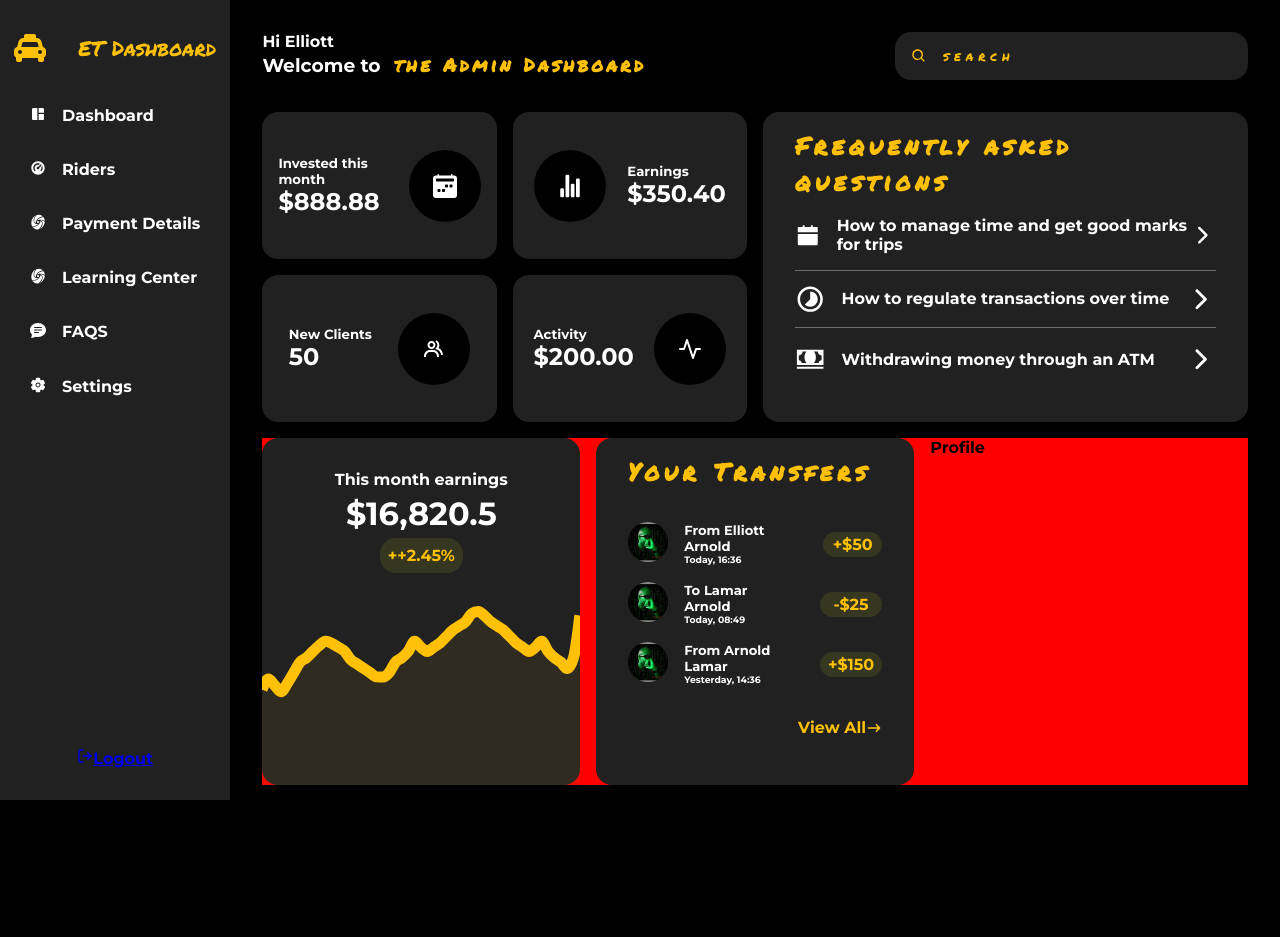
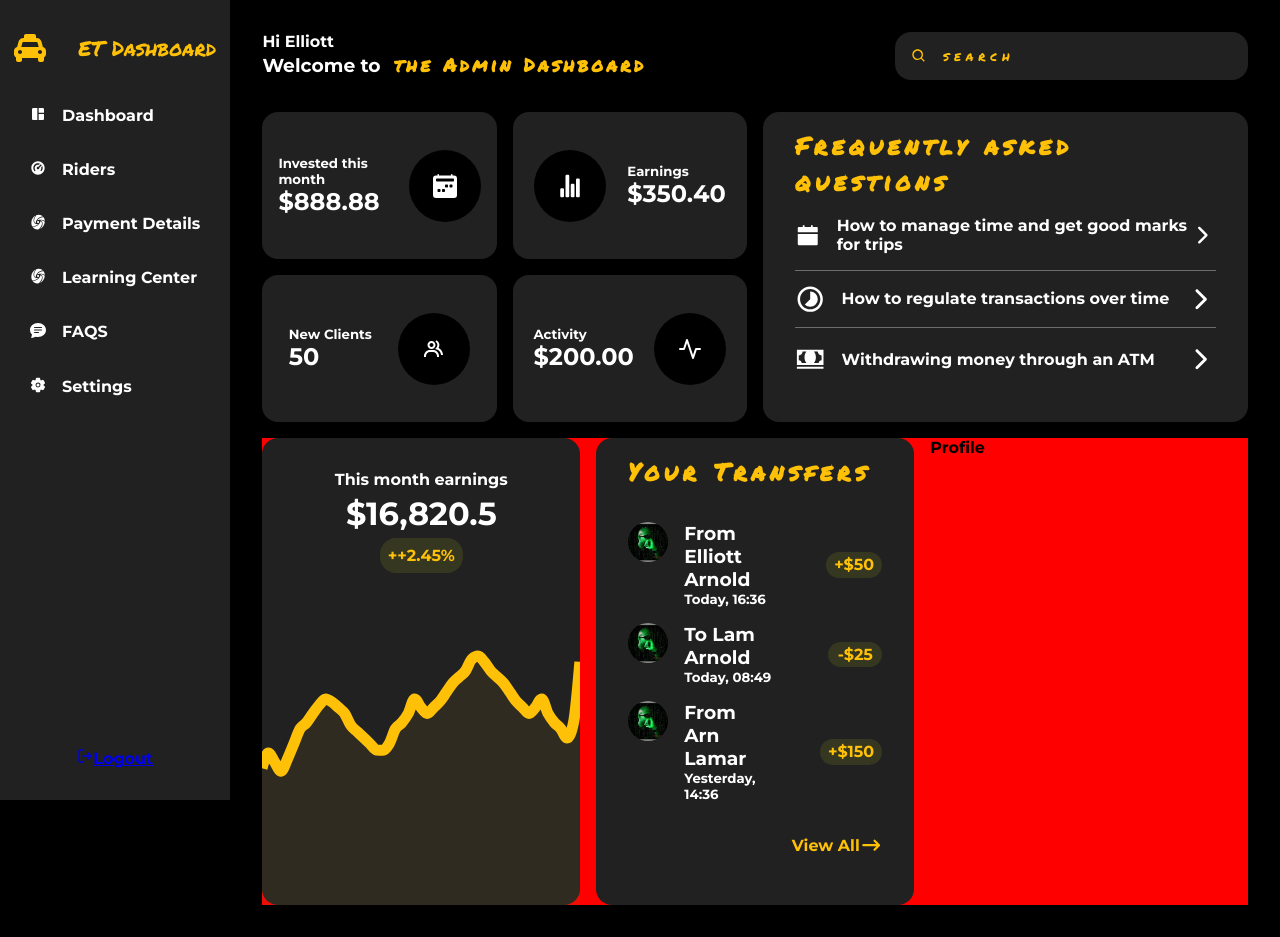
Before and after one commit to si3mshady/basic_admin_panel, a React (Create React App) app: page / in a window 1280 px wide. Before the commit the page ends 817 px from the top, so only its background shows below. Built offline with nearby package versions, Linux system fonts and the light colour scheme.

Commit message:
save point 1:15:49/1:42:31

```diff
--- a/src/components/Transfers.jsx
+++ b/src/components/Transfers.jsx
@@ -15,13 +15,13 @@ export default function Transfers() {
     },
     {
       image: avatarImage,
-      name: "To Lamar Arnold",
+      name: "To Lam Arnold",
       time: "Today, 08:49",
       amount: "-$25",
     },
     {
       image: avatarImage,
-      name: "From Arnold Lamar",
+      name: "From Arn Lamar",
       time: "Yesterday, 14:36",
       amount: "+$150",
     }]
@@ -116,8 +116,14 @@ gap: 1rem;
       }
 
       &__details {
-        font-size: .7rem;
+        font-size: 1rem;
+        ${'' /* font-size: .9rem;
+        f
 
+        h3 {
+          margin-bottom: .4rem;
+        }
+        */}
         }
 
 
@@ -134,7 +140,7 @@ gap: 1rem;
       border-radius: 1rem;
       text-align: center;
 
-      margin-left: 1.8rem;
+      margin-left: 2.8rem;
 
       transition: .3s ease-in-out;
       &:hover {
@@ -165,5 +171,16 @@ gap: 1rem;
     font-weight: bold;
     margin-top: 1rem;
 
+    svg {
+      transition: .3s ease-in-out;
+      font-size: 1.4rem;
+    }
+
+    &:hover {
+      svg {
+        transform: translateX(.5rem);
+      }
+    }
+
     }
 }`
```
